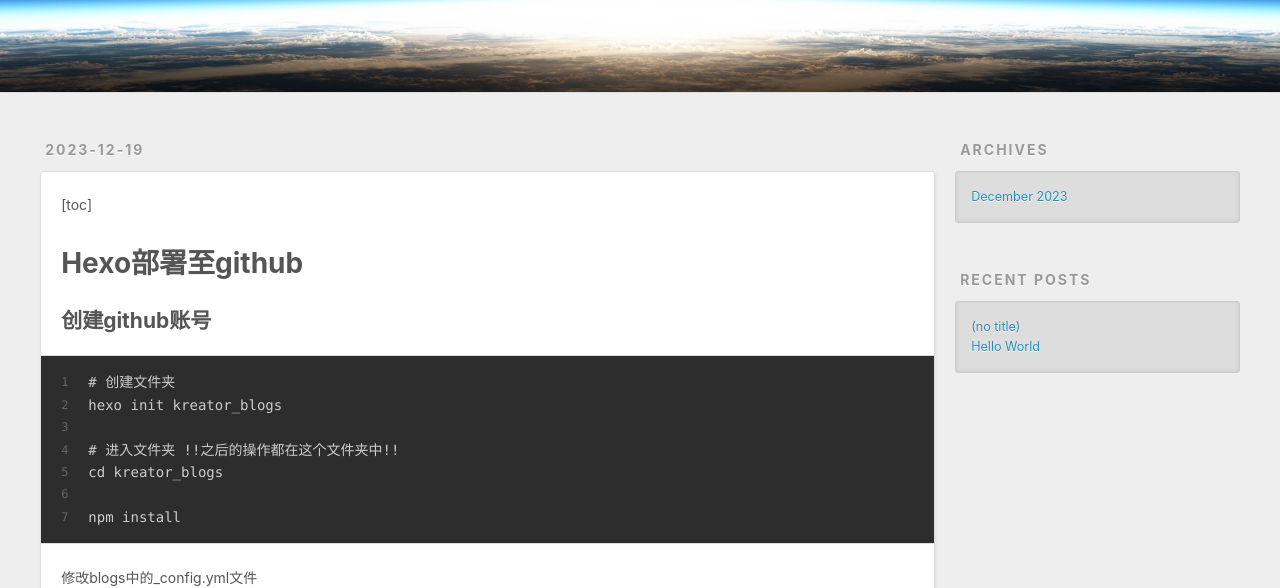
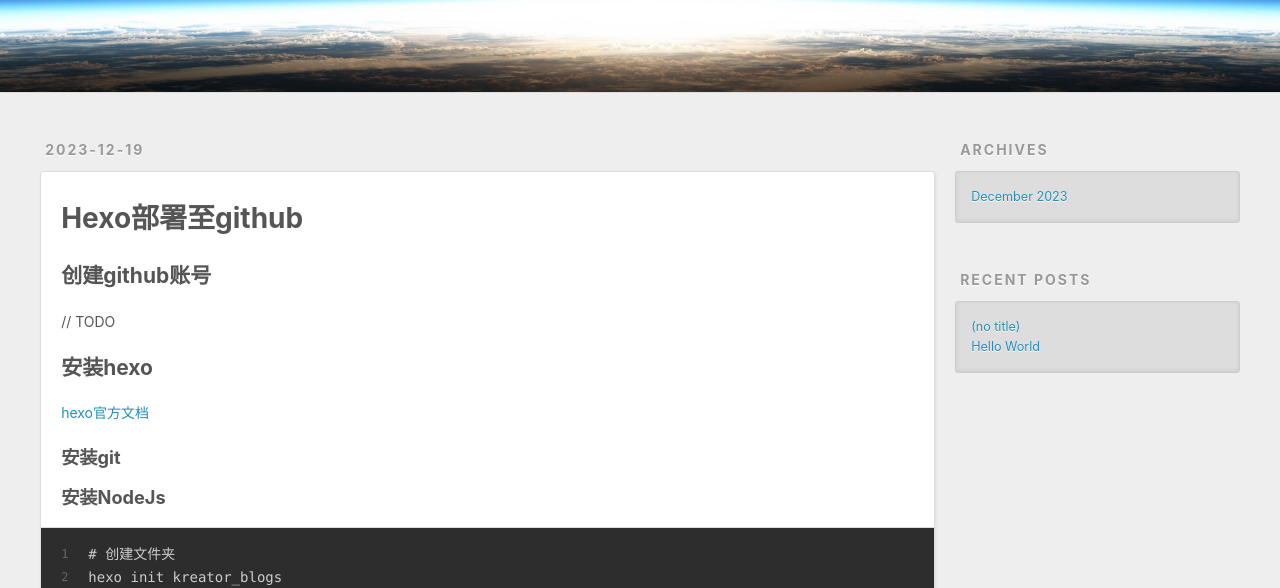
Before and after one commit to Kreator33/Kreator33.github.io, a plain HTML site: page 2023/12/19/hexo/index.html in a window 1280 px wide. Shown: the part 208-796 px from the top of the page. Drawn offline with Linux system fonts and the light colour scheme.

Commit message:
Site updated: 2023-12-19 23:41:39

```diff
--- a/2023/12/19/hexo/index.html
+++ b/2023/12/19/hexo/index.html
@@ -6,15 +6,15 @@
 
   <title>Hexo</title>
   <meta name="viewport" content="width=device-width, initial-scale=1, shrink-to-fit=no">
-  <meta name="description" content="[toc] Hexo部署至github创建github账号1234567# 创建文件夹hexo init kreator_blogs# 进入文件夹 !!之后的操作都在这个文件夹中!!cd kreator_blogsnpm install     修改blogs中的_config.yml文件 12345# 拉到最底端deploy:  type: git  repo: https:&#x2F;&#x2F;github.c">
+  <meta name="description" content="Hexo部署至github创建github账号&#x2F;&#x2F; TODO 安装hexohexo官方文档 安装git安装NodeJs1234567# 创建文件夹hexo init kreator_blogs# 进入文件夹 !!之后的操作都在这个文件夹中!!cd kreator_blogsnpm install     修改blogs中的_config.yml文件 12345# 拉到最底端de">
 <meta property="og:type" content="article">
 <meta property="og:title" content="Hexo">
 <meta property="og:url" content="http://example.com/2023/12/19/hexo/index.html">
 <meta property="og:site_name" content="Hexo">
-<meta property="og:description" content="[toc] Hexo部署至github创建github账号1234567# 创建文件夹hexo init kreator_blogs# 进入文件夹 !!之后的操作都在这个文件夹中!!cd kreator_blogsnpm install     修改blogs中的_config.yml文件 12345# 拉到最底端deploy:  type: git  repo: https:&#x2F;&#x2F;github.c">
+<meta property="og:description" content="Hexo部署至github创建github账号&#x2F;&#x2F; TODO 安装hexohexo官方文档 安装git安装NodeJs1234567# 创建文件夹hexo init kreator_blogs# 进入文件夹 !!之后的操作都在这个文件夹中!!cd kreator_blogsnpm install     修改blogs中的_config.yml文件 12345# 拉到最底端de">
 <meta property="og:locale" content="en_US">
 <meta property="article:published_time" content="2023-12-19T15:36:38.613Z">
-<meta property="article:modified_time" content="2023-12-19T15:36:32.052Z">
+<meta property="article:modified_time" content="2023-12-19T15:41:29.264Z">
 <meta property="article:author" content="John Doe">
 <meta name="twitter:card" content="summary">
 
@@ -83,8 +83,9 @@
 
     <div class="e-content article-entry" itemprop="articleBody">
 
-        <p>[toc]</p>
-<h1 id="Hexo部署至github"><a href="#Hexo部署至github" class="headerlink" title="Hexo部署至github"></a>Hexo部署至github</h1><h2 id="创建github账号"><a href="#创建github账号" class="headerlink" title="创建github账号"></a>创建github账号</h2><figure class="highlight shell"><table><tr><td class="gutter"><pre><span class="line">1</span><br><span class="line">2</span><br><span class="line">3</span><br><span class="line">4</span><br><span class="line">5</span><br><span class="line">6</span><br><span class="line">7</span><br></pre></td><td class="code"><pre><span class="line"><span class="meta prompt_"># </span><span class="language-bash">创建文件夹</span></span><br><span class="line">hexo init kreator_blogs</span><br><span class="line"><span class="meta prompt_"></span></span><br><span class="line"><span class="meta prompt_"># </span><span class="language-bash">进入文件夹 !!之后的操作都在这个文件夹中!!</span></span><br><span class="line">cd kreator_blogs</span><br><span class="line"></span><br><span class="line">npm install </span><br></pre></td></tr></table></figure>
+        <h1 id="Hexo部署至github"><a href="#Hexo部署至github" class="headerlink" title="Hexo部署至github"></a>Hexo部署至github</h1><h2 id="创建github账号"><a href="#创建github账号" class="headerlink" title="创建github账号"></a>创建github账号</h2><p>&#x2F;&#x2F; TODO</p>
+<h2 id="安装hexo"><a href="#安装hexo" class="headerlink" title="安装hexo"></a>安装hexo</h2><p><a target="_blank" rel="noopener" href="https://hexo.io/zh-cn/docs/">hexo官方文档</a></p>
+<h3 id="安装git"><a href="#安装git" class="headerlink" title="安装git"></a>安装git</h3><h3 id="安装NodeJs"><a href="#安装NodeJs" class="headerlink" title="安装NodeJs"></a>安装NodeJs</h3><figure class="highlight shell"><table><tr><td class="gutter"><pre><span class="line">1</span><br><span class="line">2</span><br><span class="line">3</span><br><span class="line">4</span><br><span class="line">5</span><br><span class="line">6</span><br><span class="line">7</span><br></pre></td><td class="code"><pre><span class="line"><span class="meta prompt_"># </span><span class="language-bash">创建文件夹</span></span><br><span class="line">hexo init kreator_blogs</span><br><span class="line"><span class="meta prompt_"></span></span><br><span class="line"><span class="meta prompt_"># </span><span class="language-bash">进入文件夹 !!之后的操作都在这个文件夹中!!</span></span><br><span class="line">cd kreator_blogs</span><br><span class="line"></span><br><span class="line">npm install </span><br></pre></td></tr></table></figure>
 
 
 
```
Also changed, not shown: index.html (+3 -2 lines).
